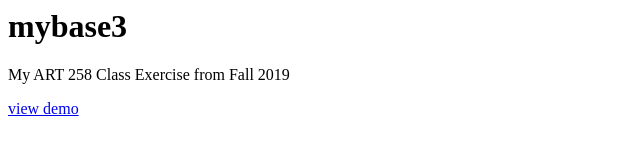
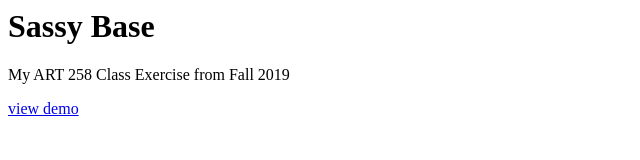
Before and after one commit to lummelis/sassydemo, a plain HTML site: page README.html in a window 1280 px wide. Shown: the whole page, without its empty margins (0-640 px from the left). Drawn offline with Linux system fonts and the light colour scheme.

Commit message:
update readme

```diff
--- a/README.html
+++ b/README.html
@@ -4,7 +4,7 @@
         <title>README.md</title>
       </head>
       <body>
-        <h1 id="mybase3">mybase3</h1>
+        <h1 id="sassy-base">Sassy Base</h1>
 <p>My ART 258 Class Exercise from Fall 2019</p>
 <p><a href="https://lummelis.github.io/sassydemo/">view demo</a></p>
 
```
Also changed, not shown: 2 other files.
